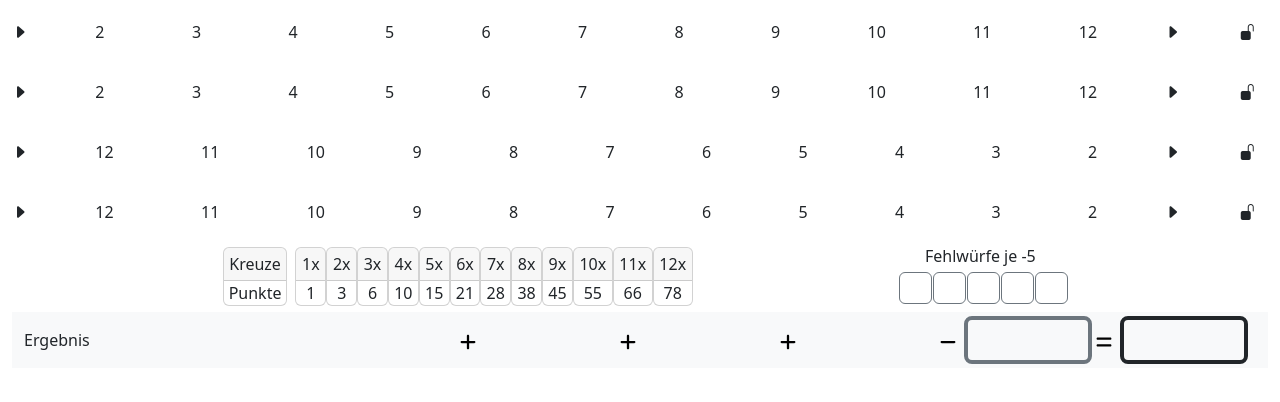
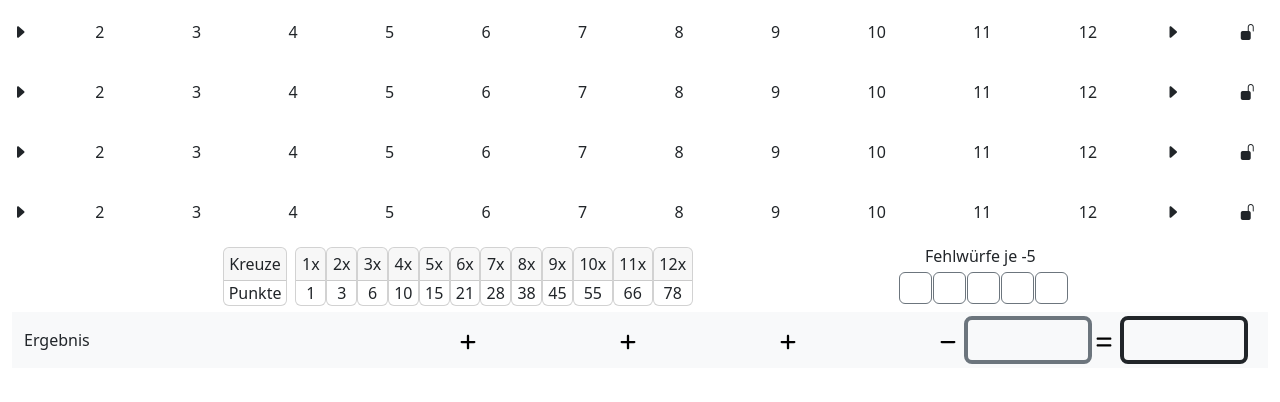
Before and after one commit to pickmylight/qwixx, an Angular app: page / in a window 1280 px wide. Shown: the top 402 px of the page. Built offline with nearby package versions, Linux system fonts and the light colour scheme.

Commit message:
resolve conflicts

```diff
--- a/package.json
+++ b/package.json
@@ -17,14 +17,14 @@
     "@angular/forms": "^14.2.12",
     "@angular/platform-browser": "^14.2.12",
     "@angular/platform-browser-dynamic": "^14.2.12",
-    "@angular/pwa": "^0.5.3",
+    "@angular/pwa": "^15.0.2",
     "@angular/router": "^14.2.12",
     "@angular/service-worker": "^14.2.12",
     "@ng-bootstrap/ng-bootstrap": "^13.1.1",
     "@popperjs/core": "^2.10.2",
     "bootstrap": "^5.2.3",
     "bootstrap-icons": "^1.10.2",
-    "component": "^1.1.0",
+    "component": "^0.19.9",
     "model": "^6.0.1",
     "rxjs": "~7.4.0",
     "tslib": "^2.3.0",
--- a/src/app/block/block.component.ts
+++ b/src/app/block/block.component.ts
@@ -1,5 +1,4 @@
 import { Component, OnInit } from '@angular/core';
-import * as _ from "lodash";
 import { Game, Multiplier, Result, NumberItem } from '../models/block';
 
 @Component({
@@ -16,22 +15,22 @@ export class BlockComponent implements OnInit {
         this.game = {
             rows: [
                 {
-                    numbers: _.range(2, 13, 1).map(entry => { return { number: entry, locked: false } }),
+                    numbers: [...Array(11).keys()].map(entry => { return { number: entry+2, locked: false } }),
                     lock: false,
                     color: "red"
                 },
                 {
-                    numbers: _.range(2, 13, 1).map(entry => { return { number: entry, locked: false } }),
+                    numbers: [...Array(11).keys()].map(entry => { return { number: entry+2, locked: false } }),
                     lock: false,
                     color: "yellow"
                 },
                 {
-                    numbers: _.range(12, 1, -1).map(entry => { return { number: entry, locked: false } }),
+                    numbers: [...Array(11).keys()].map(entry => { return { number: entry+2, locked: false } }),
                     lock: false,
                     color: "green"
                 },
                 {
-                    numbers: _.range(12, 1, -1).map(entry => { return { number: entry, locked: false } }),
+                    numbers: [...Array(11).keys()].map(entry => { return { number: entry+2, locked: false } }),
                     lock: false,
                     color: "blue"
                 }
@@ -113,22 +112,22 @@ export class BlockComponent implements OnInit {
         this.game = {
             rows: [
                 {
-                    numbers: _.range(2, 13, 1).map(entry => { return { number: entry, locked: false } }),
+                    numbers: [...Array(11).keys()].map(entry => { return { number: entry+2, locked: false } }),
                     lock: false,
                     color: "red"
                 },
                 {
-                    numbers: _.range(2, 13, 1).map(entry => { return { number: entry, locked: false } }),
+                    numbers: [...Array(11).keys()].map(entry => { return { number: entry+2, locked: false } }),
                     lock: false,
                     color: "yellow"
                 },
                 {
-                    numbers: _.range(12, 1, -1).map(entry => { return { number: entry, locked: false } }),
+                    numbers: [...Array(11).keys()].map(entry => { return { number: entry+2, locked: false } }),
                     lock: false,
                     color: "green"
                 },
                 {
-                    numbers: _.range(12, 1, -1).map(entry => { return { number: entry, locked: false } }),
+                    numbers: [...Array(11).keys()].map(entry => { return { number: entry+2, locked: false } }),
                     lock: false,
                     color: "blue"
                 }
```
Also changed, not shown: 1 other file (tests, documents, lock files or other folders).
